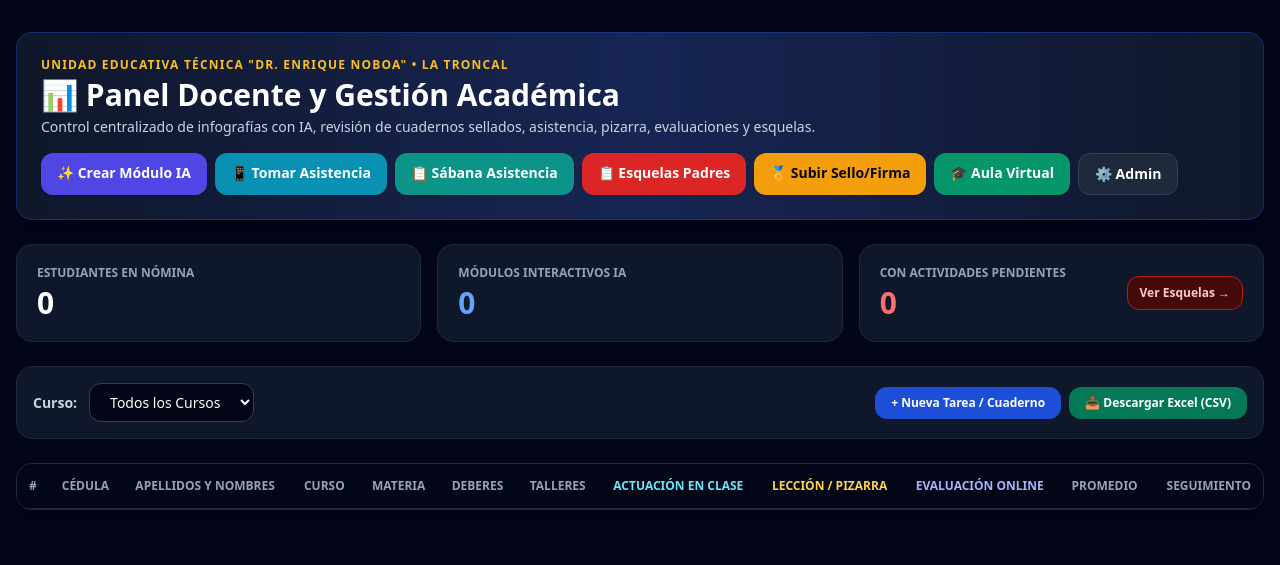
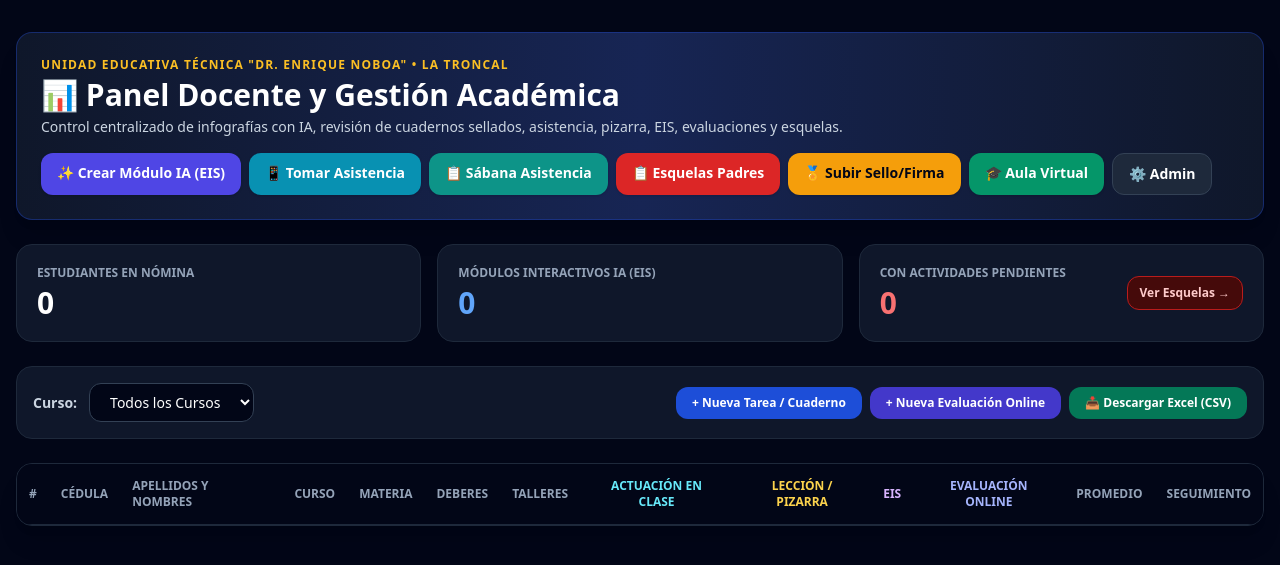
Before and after one commit to edwinlliguipuma-byte/plataforma-matematicas-bgu, a Django app: page /docente/ in a window 1280 px wide. Shown: the top 565 px of the page. Run offline with Django 5.2, Linux system fonts and the light colour scheme; the visitor is signed in with stand-in values (Sample User, id 1); data comes from the database, SQL or seed files in the repository; data that the repository does not hold is empty; some libraries are stand-ins or nearby versions.

Commit message:
EIS vinculada a Crear Modulo IA y Evaluacion Online a evaluaciones manuales

```diff
--- a/cursos/modulo_ia.py
+++ b/cursos/modulo_ia.py
@@ -199,27 +199,27 @@ def panel_docente_institucional(request):
     ):
         prom_entregas[row["estudiante_id"]][row["tarea__tipo_tarea"]] = float(row["p"] or 0)
 
-    # Evaluación Online = Módulos creados con IA ([Módulo IA] ...)
-    prom_evals_online_map = {}
+    # EIS = Nota única creada desde "Crear Módulo IA" ([Módulo IA] ...)
+    eis_nota_unica_map = {}
     for row in (
         ResultadoEvaluacion.objects.filter(
             estudiante_id__in=est_ids,
             evaluacion__titulo__startswith="[Módulo IA]",
         )
+        .order_by("fecha_registro", "id")
+        .values("estudiante_id", "nota_obtenida")
+    ):
+        eis_nota_unica_map[row["estudiante_id"]] = float(row["nota_obtenida"] or 0)
+
+    # Evaluación Online = Evaluaciones creadas manualmente en "Módulos de Clase y Lecciones"
+    prom_evals_online_map = {}
+    for row in (
+        ResultadoEvaluacion.objects.filter(estudiante_id__in=est_ids)
+        .exclude(evaluacion__titulo__startswith="[Módulo IA]")
         .values("estudiante_id")
         .annotate(p=Avg("nota_obtenida"))
     ):
         prom_evals_online_map[row["estudiante_id"]] = float(row["p"] or 0)
-
-    # EIS = La nota única creada directamente en "Módulos de Clase y Lecciones" (sin promediar)
-    eis_nota_unica_map = {}
-    for row in (
-        ResultadoEvaluacion.objects.filter(estudiante_id__in=est_ids)
-        .exclude(evaluacion__titulo__startswith="[Módulo IA]")
-        .order_by("fecha_registro", "id")
-        .values("estudiante_id", "nota_obtenida")
-    ):
-        eis_nota_unica_map[row["estudiante_id"]] = float(row["nota_obtenida"] or 0)
 
     # Actuación en Clase = Promedio de asistencia sobre 10 ((P + A + J) / total_marcadas * 10)
     asist_stats = defaultdict(lambda: [0, 0])  # [asistidas, marcadas]
--- a/cursos/templates/cursos/panel_docente.html
+++ b/cursos/templates/cursos/panel_docente.html
@@ -14,10 +14,10 @@
             <div>
                 <p class="text-xs font-bold tracking-widest text-amber-400 uppercase">Unidad Educativa Técnica "Dr. Enrique Noboa" • La Troncal</p>
                 <h1 class="text-2xl md:text-3xl font-black text-white mt-1">📊 Panel Docente y Gestión Académica</h1>
-                <p class="text-slate-300 text-sm mt-1">Control centralizado de infografías con IA, revisión de cuadernos sellados, asistencia, pizarra, evaluaciones y esquelas.</p>
+                <p class="text-slate-300 text-sm mt-1">Control centralizado de infografías con IA, revisión de cuadernos sellados, asistencia, pizarra, EIS, evaluaciones y esquelas.</p>
             </div>
             <div class="flex flex-wrap gap-2">
-                <a href="/docente/crear-modulo-ia/" class="bg-indigo-600 hover:bg-indigo-500 text-white font-bold px-4 py-2.5 rounded-xl text-sm shadow">✨ Crear Módulo IA</a>
+                <a href="/docente/crear-modulo-ia/" class="bg-indigo-600 hover:bg-indigo-500 text-white font-bold px-4 py-2.5 rounded-xl text-sm shadow">✨ Crear Módulo IA (EIS)</a>
                 <a href="/docente/asistencia-offline/" class="bg-cyan-600 hover:bg-cyan-500 text-white font-bold px-4 py-2.5 rounded-xl text-sm shadow">📱 Tomar Asistencia</a>
                 <a href="/docente/sabana-asistencia/{% if curso_id_actual %}?curso={{ curso_id_actual }}{% endif %}" class="bg-teal-600 hover:bg-teal-500 text-white font-bold px-4 py-2.5 rounded-xl text-sm shadow">📋 Sábana Asistencia</a>
                 <a href="/docente/esquelas/" class="bg-red-600 hover:bg-red-500 text-white font-bold px-4 py-2.5 rounded-xl text-sm shadow">📋 Esquelas Padres</a>
@@ -34,7 +34,7 @@
                 <p class="text-3xl font-black text-white mt-1">{{ total_estudiantes }}</p>
             </div>
             <div class="bg-slate-900 border border-slate-800 rounded-2xl p-5">
-                <p class="text-xs font-bold uppercase text-slate-400">Módulos Interactivos IA</p>
+                <p class="text-xs font-bold uppercase text-slate-400">Módulos Interactivos IA (EIS)</p>
                 <p class="text-3xl font-black text-blue-400 mt-1">{{ total_modulos }}</p>
             </div>
             <div class="bg-slate-900 border border-slate-800 rounded-2xl p-5 flex items-center justify-between">
@@ -59,6 +59,7 @@
             </form>
             <div class="flex flex-wrap gap-2">
                 <a href="/admin/cursos/tarea/add/" class="bg-blue-700 hover:bg-blue-600 text-white font-bold px-4 py-2 rounded-xl text-xs">+ Nueva Tarea / Cuaderno</a>
+                <a href="/admin/cursos/evaluacion/add/" class="bg-indigo-700 hover:bg-indigo-600 text-white font-bold px-4 py-2 rounded-xl text-xs">+ Nueva Evaluación Online</a>
                 <a href="?curso_id={{ curso_id_actual }}&exportar=csv" class="bg-emerald-700 hover:bg-emerald-600 text-white font-bold px-4 py-2 rounded-xl text-xs">📥 Descargar Excel (CSV)</a>
             </div>
         </div>
@@ -77,6 +78,7 @@
                         <th class="py-3.5 px-3 text-center">Talleres</th>
                         <th class="py-3.5 px-3 text-center text-cyan-300">Actuación en Clase</th>
                         <th class="py-3.5 px-3 text-center text-amber-300">Lección / Pizarra</th>
+                        <th class="py-3.5 px-3 text-center text-purple-300">EIS</th>
                         <th class="py-3.5 px-3 text-center text-indigo-300">Evaluación Online</th>
                         <th class="py-3.5 px-3 text-center">Promedio</th>
                         <th class="py-3.5 px-3 text-right">Seguimiento</th>
@@ -94,6 +96,7 @@
                         <td class="py-3 px-3 text-center">{{ f.talleres }}</td>
                         <td class="py-3 px-3 text-center font-semibold text-cyan-200">{{ f.actuacion_clase }}</td>
                         <td class="py-3 px-3 text-center font-semibold text-amber-200">{{ f.leccion_pizarra }}</td>
+                        <td class="py-3 px-3 text-center font-semibold text-purple-200">{{ f.eis }}</td>
                         <td class="py-3 px-3 text-center font-semibold text-indigo-200">{{ f.evaluaciones }}</td>
                         <td class="py-3 px-3 text-center">
                             <span class="px-2.5 py-1 rounded-full text-xs font-black {% if f.promedio >= 7 %}bg-emerald-950 text-emerald-300 border border-emerald-600{% else %}bg-red-950 text-red-300 border border-red-600{% endif %}">
```
